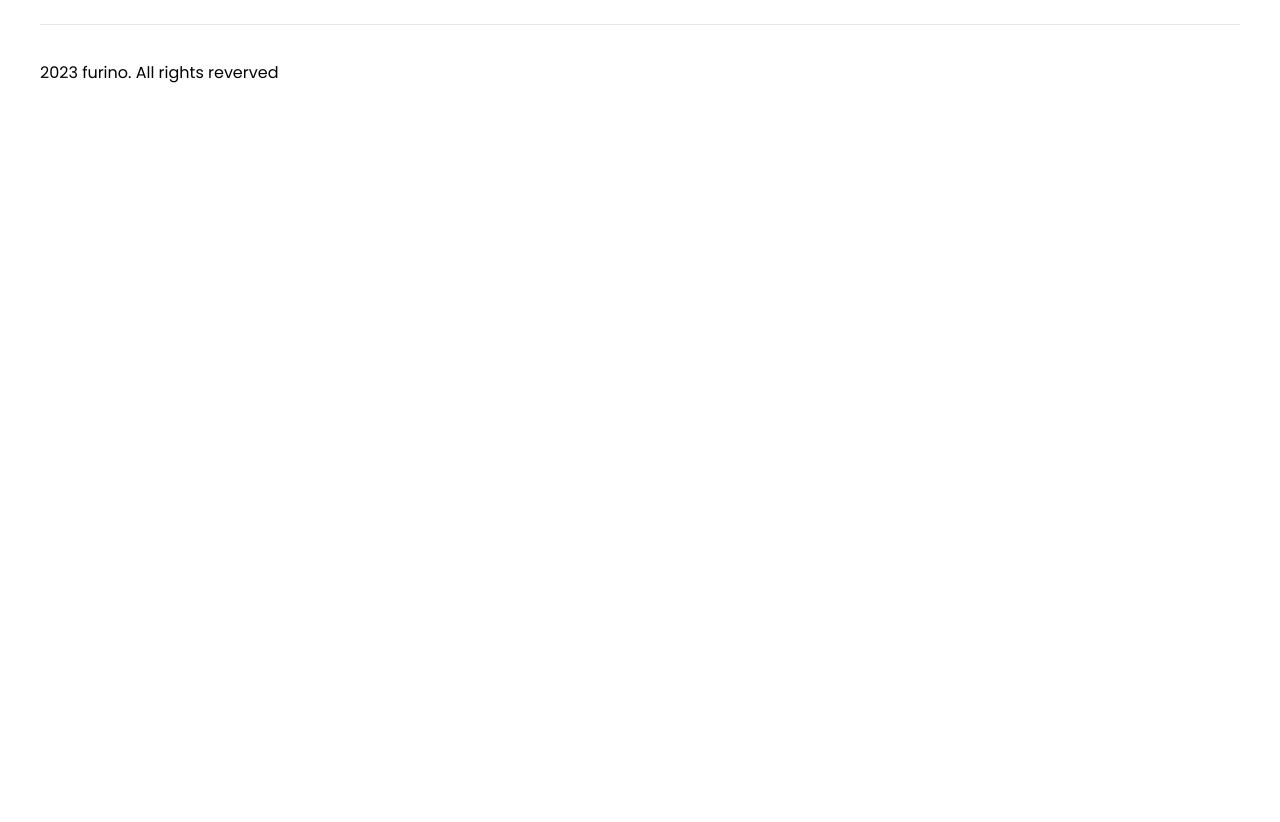
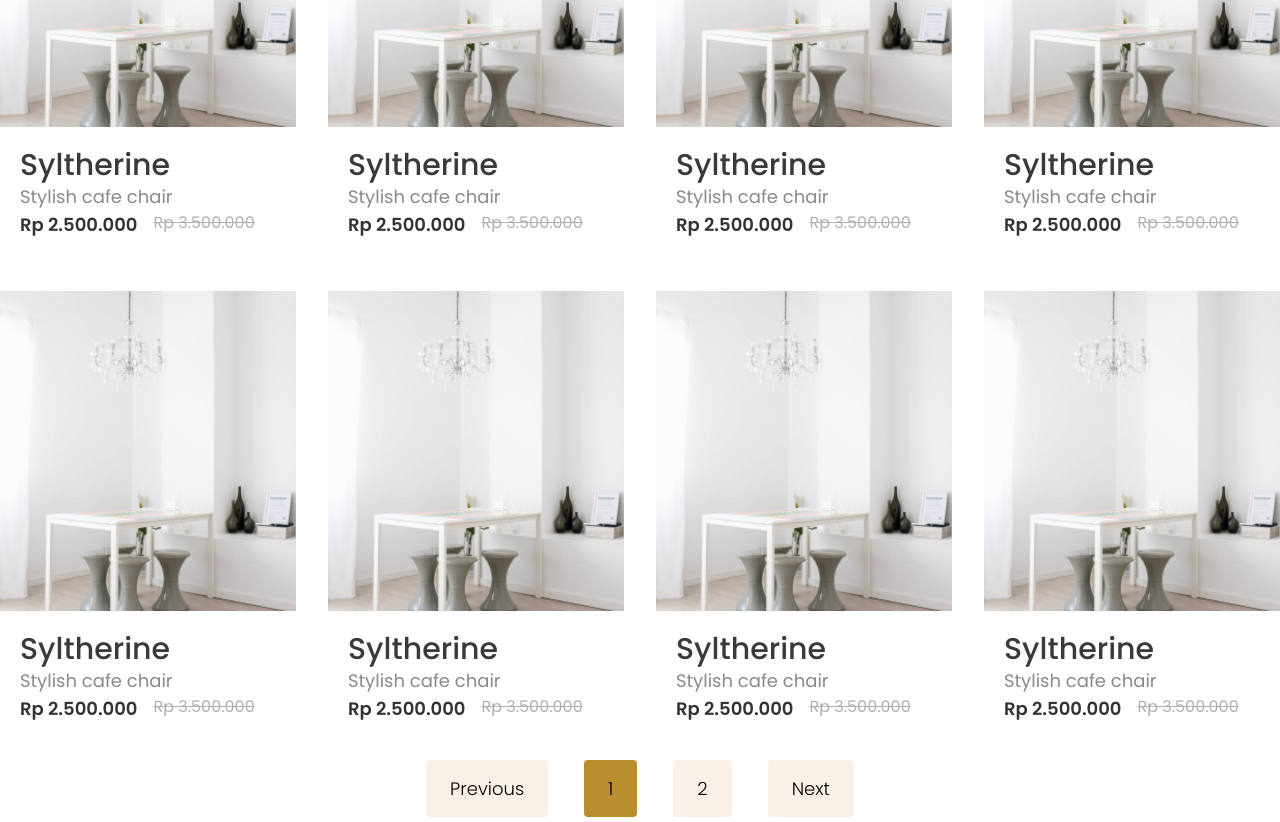
Before and after one commit to pritomrabidas/Furniro, a React (Vite) app: page /shop in a window 1280 px wide. Shown: the part 778-1600 px from the top of the page. Before the commit the page ends 903 px from the top, so only its background shows below. Built offline with nearby package versions, Linux system fonts and the light colour scheme.

Commit message:
shop Product

```diff
--- a/src/App.jsx
+++ b/src/App.jsx
@@ -7,6 +7,7 @@ import {
 import Layout from "./Components/Layout";
 import Home from "./Components/pages/Home";
 import Shop from "./Components/pages/Shop";
+import Errorpage from "./Components/Errorpage";
 function App() {
   const router = createBrowserRouter(
     createRoutesFromElements(
@@ -14,6 +15,7 @@ function App() {
         <Route path="/" element={<Layout />}>
         <Route index element={<Home/>}></Route>
         <Route path="shop" element={<Shop/>}></Route>
+        <Route path="*" element={<Errorpage/>}></Route>
         </Route>
       </Route>
     )
--- a/src/Components/Breadcrumb.jsx
+++ b/src/Components/Breadcrumb.jsx
@@ -1,5 +1,5 @@
 import { FaChevronRight } from "react-icons/fa";
-import { useLocation } from "react-router-dom";
+import { Link, useLocation } from "react-router-dom";
 
 const Breadcrumb = () => {
     const location = useLocation("")
@@ -7,7 +7,7 @@ const Breadcrumb = () => {
   return (
     <div className="justify-center flex pt-3">
       <ul className="flex text-base">
-        <li className=" font-medium text-[#000000]">Home</li>
+        <li className=" font-medium text-[#000000]"><Link to="/">Home</Link></li>
         <li>
           <FaChevronRight className="pt-2 font-semibold text-base text-[#000000]" />
         </li>
--- /dev/null
+++ b/src/Components/Errorpage.jsx
@@ -0,0 +1,30 @@
+import { Link } from "react-router-dom";
+
+const Errorpage = () => {
+  return (
+    <section className="bg-white dark:bg-gray-900 py-20">
+      <div className="py-8 px-4 mx-auto max-w-screen-xl lg:py-16 lg:px-6">
+        <div className="mx-auto max-w-screen-sm text-center">
+          <h1 className="mb-4 text-7xl tracking-tight font-extrabold lg:text-9xl text-primary-600 dark:text-primary-500">
+            404
+          </h1>
+          <p className="mb-4 text-3xl tracking-tight font-bold text-gray-900 md:text-4xl dark:text-white">
+            Something's missing.
+          </p>
+          <p className="mb-4 text-lg font-light text-gray-500 dark:text-gray-400">
+            Sorry, we can't find that page. You'll find lots to explore on the
+            home page.{" "}
+          </p>
+          <Link
+            to="/"
+            className="inline-flex text-white bg-primary-600 hover:bg-primary-800 focus:ring-4 focus:outline-none focus:ring-primary-300 font-medium rounded-lg text-sm px-5 py-2.5 text-center dark:focus:ring-primary-900 my-4"
+          >
+            Back to Homepage
+          </Link>
+        </div>
+      </div>
+    </section>
+  );
+};
+
+export default Errorpage;
--- a/src/Components/Home/ProductItem.jsx
+++ b/src/Components/Home/ProductItem.jsx
@@ -27,7 +27,7 @@ const ProductItem = ({ Image, Heading, Paragraph, Price, ThrowPrice }) => {
         </div>
       </div>
       <div className="p-5">
-        <h3 className="font-semibold text-2xl sm:text-2xl md:text-3xl lg:text-3xl xl:text-3xl font-['poppins'] text-navegrey">
+        <h3 className="font-medium text-2xl sm:text-2xl md:text-3xl lg:text-3xl xl:text-3xl text-navegrey">
           {Heading}
         </h3>
         <p className="font-normal text-lg text-[#898989]">
--- /dev/null
+++ b/src/Components/Shop/Product.jsx
@@ -0,0 +1,44 @@
+import { useState } from "react";
+import ReactPaginate from "react-paginate";
+import ProductItem from "../Home/ProductItem";
+
+const items = [1, 2, 3, 4, 5, 6, 7, 8, 9, 10, 11, 12, 13, 14,15,16];
+
+const Product = ({ itemsPerPage }) => {
+  const [itemOffset, setItemOffset] = useState(0);
+  const endOffset = itemOffset + itemsPerPage;
+  const currentItems = items.slice(itemOffset, endOffset);
+  const pageCount = Math.ceil(items.length / itemsPerPage);
+
+  // Invoke when user click to request another page.
+  const handlePageClick = (event) => {
+    const newOffset = (event.selected * itemsPerPage) % items.length;
+    setItemOffset(newOffset);
+  };
+  return (
+    <section className="py-12 bg-white">
+      <div className="container">
+        <div className=" grid xl:grid-cols-4 lg:grid-cols-3 md:grid-cols-2 sm:grid-cols-2 grid-cols-1 gap-8 pt-5">
+          {currentItems &&
+            currentItems.map((item) => (
+                <>
+              <ProductItem key={item} Image="product-1.png" Heading="Syltherine" Paragraph="Stylish cafe chair" Price="Rp 2.500.000" ThrowPrice="Rp 3.500.000" />
+                </>
+            ))}
+        </div>
+      <ReactPaginate
+        breakLabel="..."
+        nextLabel="Next"
+        onPageChange={handlePageClick}
+        pageRangeDisplayed={1}
+        pageCount={pageCount}
+        previousLabel="Previous"
+        renderOnZeroPageCount={null}
+        className="flex justify-center py-8 gap-9 font-Popins font-light text-lg paginate_product"
+      />
+      </div>
+    </section>
+  );
+};
+
+export default Product;
--- a/src/Components/pages/Shop.jsx
+++ b/src/Components/pages/Shop.jsx
@@ -1,11 +1,13 @@
 import Banner from "../Shop/Banner";
 import Filter from "../Shop/Filter";
+import Product from "../Shop/Product";
 
 const Shop = () => {
   return (
     <>
       <Banner />
       <Filter/>
+      <Product itemsPerPage={8}/>
     </>
   );
 };
--- a/src/index.css
+++ b/src/index.css
@@ -66,3 +66,10 @@ section{
   .explore .slick-slider .slick-dots .slick-active button {
     @apply text-[0px] w-3 h-3 rounded-full bg-secandari relative after:absolute after:w-7 after:h-7 after:top-1/2 after:left-1/2 after:-translate-y-1/2 after:-translate-x-1/2 after:border-2 after:border-secandari after:rounded-full;
   }
+
+  .paginate_product li a{
+    @apply px-6 py-4 text-[#000000] bg-[#F9F1E7] rounded
+  }
+  .paginate_product .selected a{
+    @apply  bg-secandari
+  }
```
